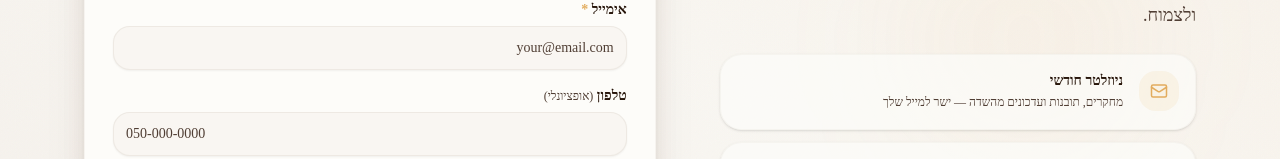
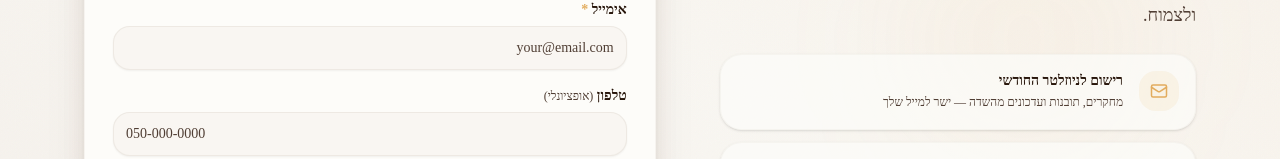
Before and after one commit to liberofir-prog/lighthouse_new, a Next.js app: page /metataplim in a window 1280 px wide. Shown: the part 355-514 px from the top of the page. Built offline with nearby package versions, Linux system fonts and the light colour scheme.

Commit message:
Rename first feature card to 'רישום לניוזלטר החודשי'
Co-Authored-By: Claude Sonnet 4.6 <noreply@anthropic.com>

```diff
--- a/src/components/sections/newsletter-signup.tsx
+++ b/src/components/sections/newsletter-signup.tsx
@@ -11,7 +11,7 @@ import { motion, AnimatePresence } from "framer-motion";
 const features = [
   {
     icon: Mail,
-    title: "ניוזלטר חודשי",
+    title: "רישום לניוזלטר החודשי",
     desc: "מחקרים, תובנות ועדכונים מהשדה — ישר למייל שלך",
     href: "#signup-form",
   },
```
